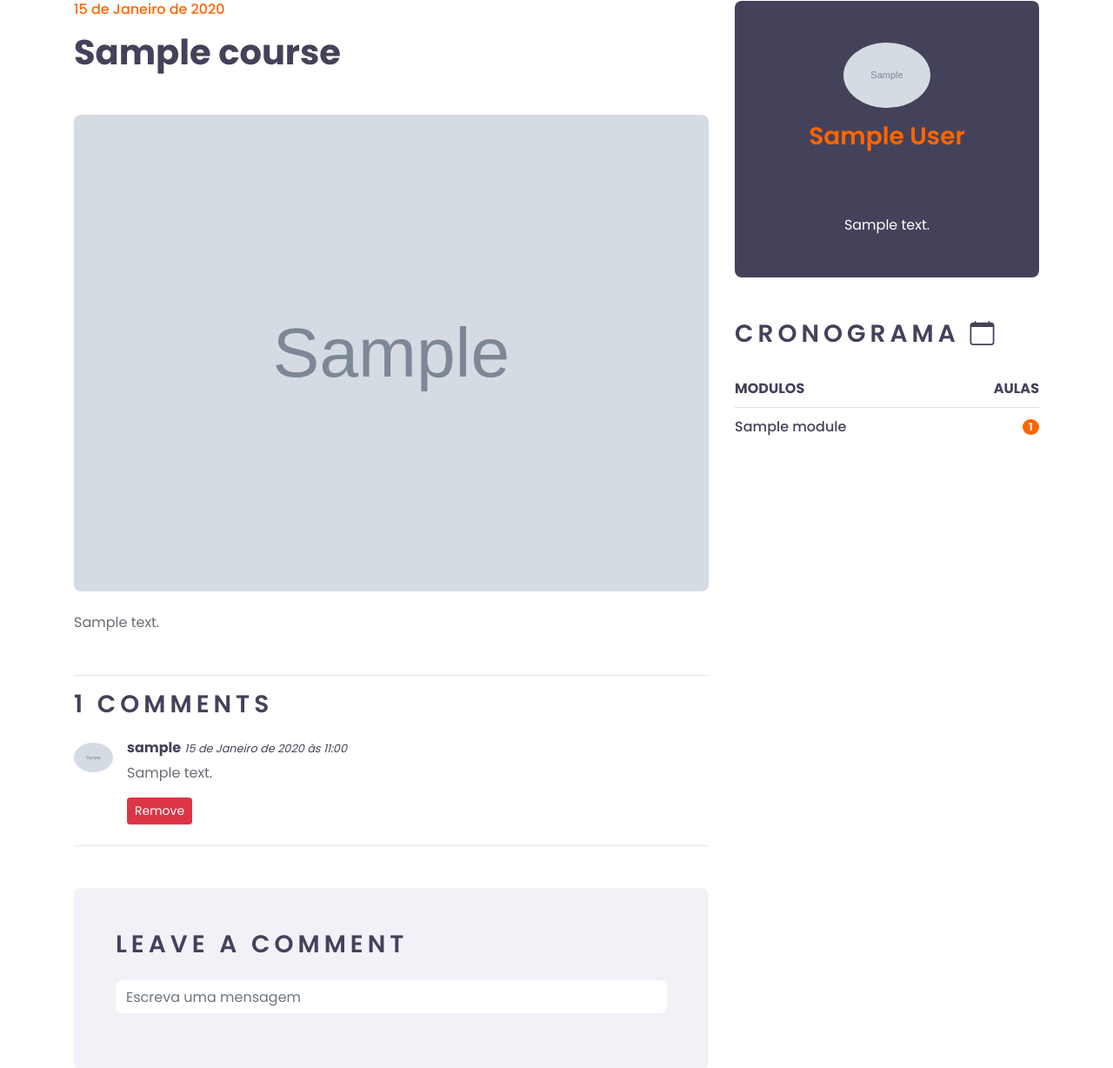
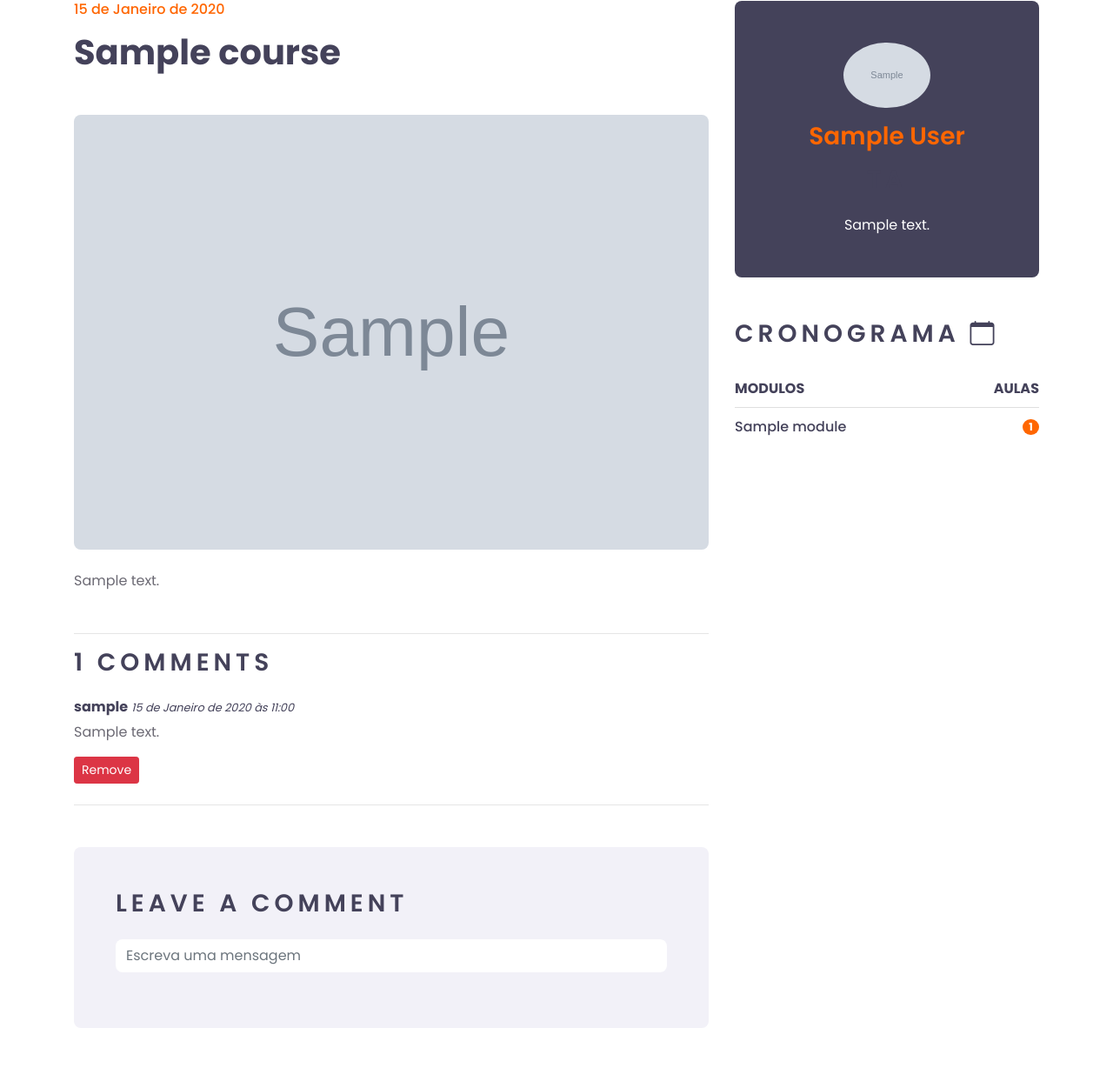
Before and after one commit to Samuel123-456/Ndakusoka, a Django app: a page that uses templates/course/single.html in a window 1280 px wide. Shown: the part 292-1520 px from the top of the page at 87% size. Run offline with Django 5.2, Linux system fonts and the light colour scheme; a user stored in the database is signed in; tables that the repository leaves empty hold one stand-in row (values such as "Sample post"); grey boxes marked "Sample" are stand-in pictures; some libraries are stand-ins or nearby versions.

```diff
--- a/templates/course/single.html
+++ b/templates/course/single.html
@@ -17,7 +17,7 @@
                     <div class="mb-5">
                         <h6 class="text-primary mb-3">{{course.created_at}}</h6>
                         <h1 class="mb-5">{{course.name}}</h1>
-                        <img class="img-fluid rounded w-100 mb-4" src="{{course.cover.url}}" alt="Image">
+                        <img class="img-fluid rounded w-100 mb-4" src="{{course.cover.url}}" alt="Image" style="height: 500px;">
                         <p class='text-justify'>{{course.description}}</p>
 
 
@@ -32,8 +32,8 @@
                         {% for comment in comments %}
                             {% if comment.is_active %}
                                 <div class="media mb-4">
-                                    <img src="{% if comment.get_author_by_user %}{{comment.get_author_by_user.profile_image.url}} {% else %} /media/profile/Captura_de_ecrã_de_2025-04-08_00-51-43.png {% endif %}" alt="Image" class="img-fluid rounded-circle mr-3 mt-1"
-                                        style="width: 45px;">
+                                    {% comment %} <img src="{% if comment.get_author_by_user %}{{comment.get_author_by_user.profile_image.url}} {% else %} /media/profile/Captura_de_ecrã_de_2025-04-08_00-51-43.png {% endif %}" alt="Image" class="img-fluid rounded-circle mr-3 mt-1"
+                                        style="width: 45px;"> {% endcomment %}
                                     <div class="media-body">
                                         <h6><strong>{{comment.author}}</strong> <small><i>{{comment.date_commented}}</i></small></h6>
                                         <p>{{comment.text}}</p>
```
